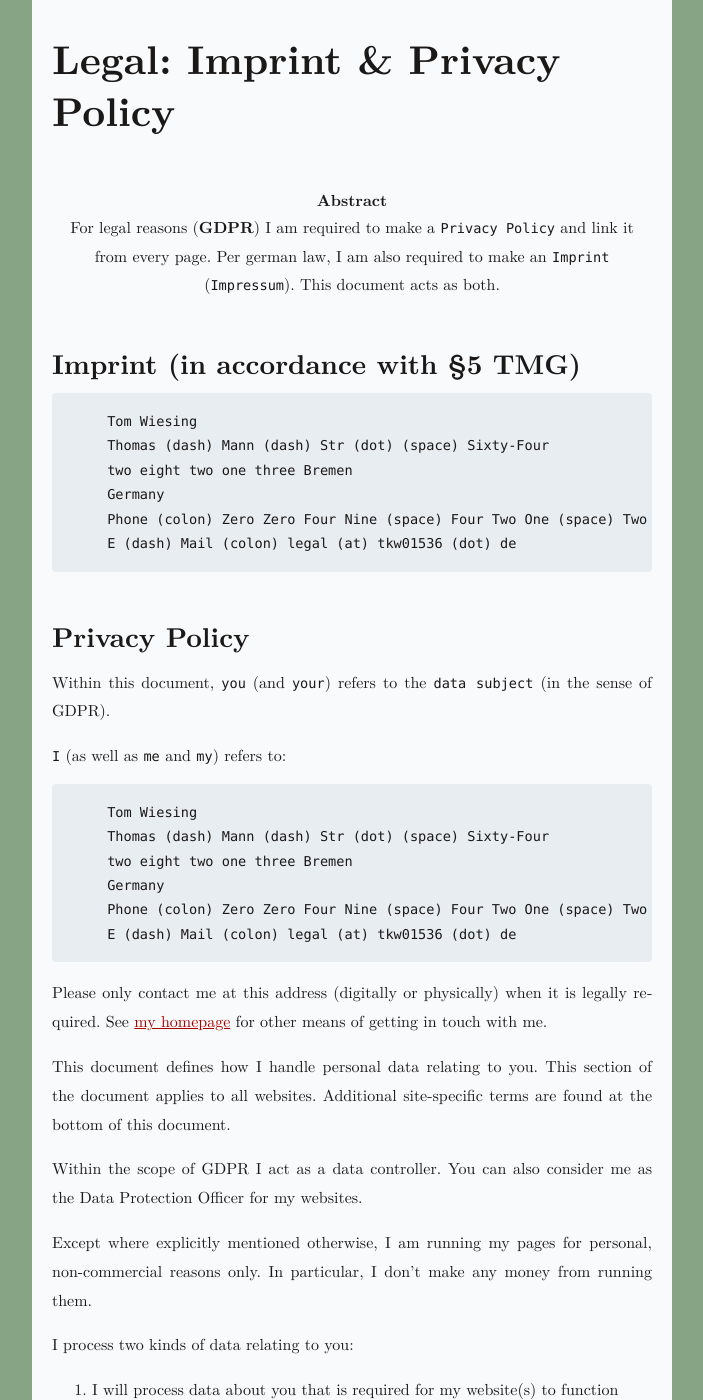
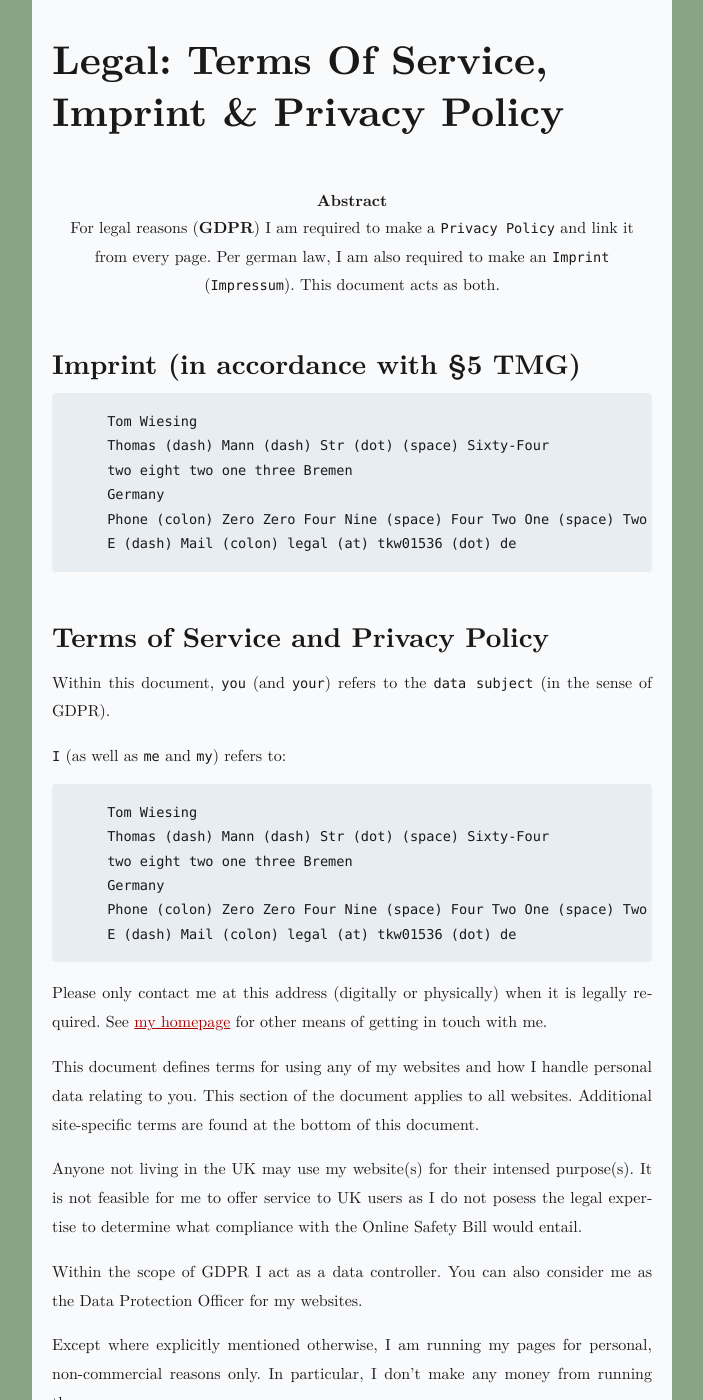
Before and after one commit to tkw1536/inform.everyone.wtf, a Jekyll site: the page built from static/index.md, in a window 1280 px wide and 1400 px high. Shown: the whole window, without its empty margins (288-991 px from the left). Built offline with Jekyll 4.4.1, drawn with Linux system fonts in a browser that asks for light colours.

Commit message:
Add additional terms

```diff
--- a/static/index.md
+++ b/static/index.md
@@ -1,11 +1,11 @@
 ---
 layout: default
-title: "Legal: Imprint & Privacy Policy"
+title: "Legal: Terms of Service, Imprint & Privacy Policy"
 ---
 
 <script defer src="/legal.min.js?float" data-site-id="{{ site.site_id }}"></script>
 
-# Legal: Imprint & Privacy Policy
+# Legal: Terms Of Service, Imprint & Privacy Policy
 
 <div class='abstract'>
     <h2>Abstract</h2>
@@ -22,7 +22,7 @@ title: "Legal: Imprint & Privacy Policy"
 
 {% include address.md %}
 
-## Privacy Policy
+## Terms of Service and Privacy Policy
 
 Within this document, `you` (and `your`) refers to the `data subject` (in the sense of GDPR).
 
@@ -33,9 +33,12 @@ Within this document, `you` (and `your`) refers to the `data subject` (in the se
 Please only contact me at this address (digitally or physically) when it is legally required.
 See <a href="https://tkw01536.de" target="_blank">my homepage</a> for other means of getting in touch with me.
 
-This document defines how I handle personal data relating to you.
+This document defines terms for using any of my websites and how I handle personal data relating to you.
 This section of the document applies to all websites.
 Additional site-specific terms are found at the bottom of this document.
+
+Anyone not living in the UK may use my website(s) for their intensed purpose(s).
+It is not feasible for me to offer service to UK users as I do not posess the legal expertise to determine what compliance with the Online Safety Bill would entail.
 
 Within the scope of GDPR I act as a data controller.
 You can also consider me as the Data Protection Officer for my websites.
```
